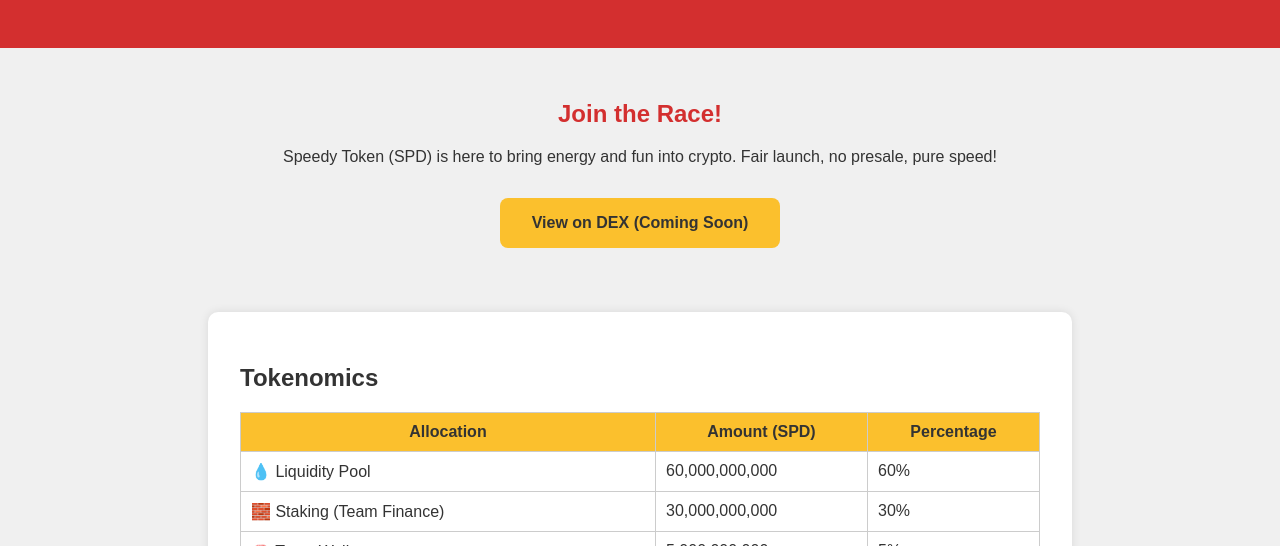
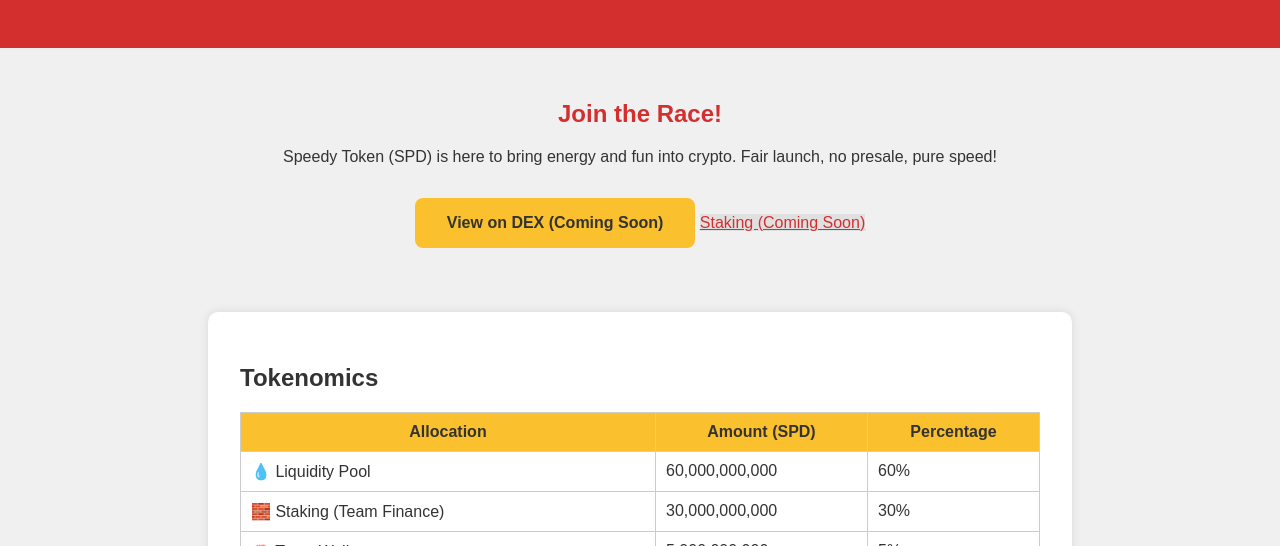
Before and after one commit to Speeedy2025/Speedy2025, a plain HTML site: page index.html in a window 1280 px wide. Shown: the part 254-800 px from the top of the page. Drawn offline with Linux system fonts and the light colour scheme.

Commit message:
Update index.html

```diff
--- a/index.html
+++ b/index.html
@@ -83,6 +83,8 @@
         <h2>Join the Race!</h2>
         <p>Speedy Token (SPD) is here to bring energy and fun into crypto. Fair launch, no presale, pure speed!</p>
         <a href="#" class="dex-link">View on DEX (Coming Soon)</a>
+        <a href="#" class="staking-link" style="background: #e0e0e0; color: #d32f2f; margin-top: 1rem;">Staking (Coming Soon)</a>
+
     </div>
 
     <div class="whitepaper">
```
